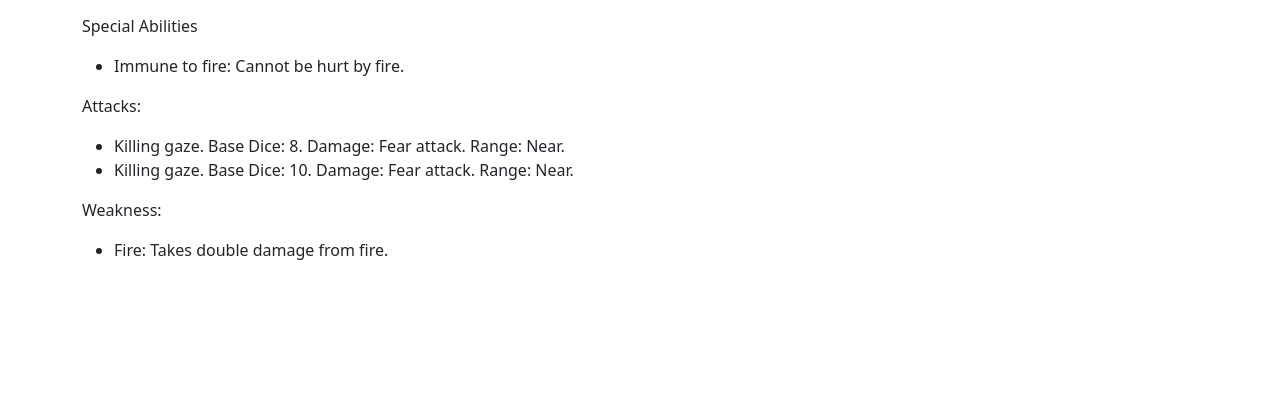
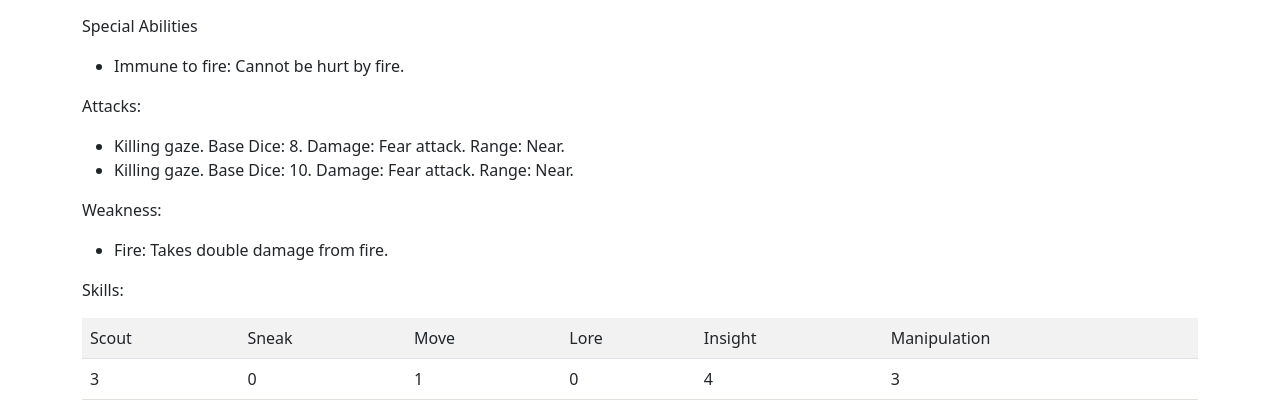
Before and after one commit to philippe-lemaire/forbidden_lands, a Django app: page /generate_demon/ in a window 1280 px wide. Shown: the part 380-800 px from the top of the page. Run offline with Django 3.2, Linux system fonts and the light colour scheme.

Commit message:
skills ok

```diff
--- a/demons/demon_generator.py
+++ b/demons/demon_generator.py
@@ -56,7 +56,14 @@ class Demon:
                 candidate = key
         self.weakness = weakness_table.get(candidate)
         # skills
-        self.skills = []
+        self.skills = {
+            "Scout": r.roll("d6+-1"),
+            "Sneak": r.roll("d6+-1"),
+            "Move": r.roll("d6+-1"),
+            "Lore": r.roll("d6+-1"),
+            "Insight": r.roll("d6+-1"),
+            "Manipulation": r.roll("d6+-1"),
+        }
 
     def __repr__(self):
         return f"""A {self.form} demon.
--- a/demons/templates/demons/generate_demon.html
+++ b/demons/templates/demons/generate_demon.html
@@ -51,4 +51,26 @@
 <ul>
     <li>{{ demon.weakness.0 }}: {{ demon.weakness.1 }}</li>
 </ul>
+
+
+<p>Skills:</p>
+<table class="table table-striped">
+    <tr>
+        <td>Scout</td>
+        <td>Sneak</td>
+        <td>Move</td>
+        <td>Lore</td>
+        <td>Insight</td>
+        <td>Manipulation</td>
+    </tr>
+    <tr>
+        <td>{{ demon.skills.Scout }}</td>
+        <td>{{ demon.skills.Sneak }}</td>
+        <td>{{ demon.skills.Move }}</td>
+        <td>{{ demon.skills.Lore }}</td>
+        <td>{{ demon.skills.Insight }}</td>
+        <td>{{ demon.skills.Manipulation }}</td>
+    </tr>
+</table>
+
 {% endblock %}
```
